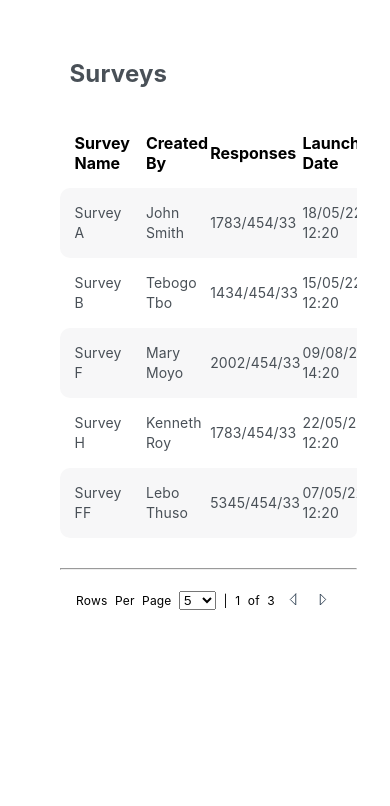
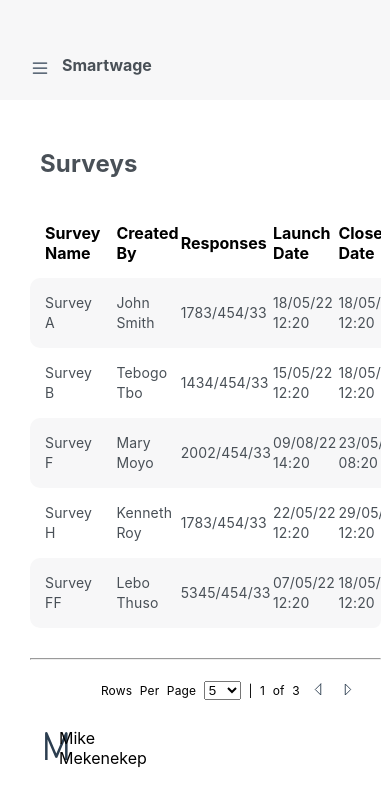
Before and after one commit to DesmondM/paginated-dashboard, a React (Vite) app: page / in a window 390 px wide. Shown: the top 806 px of the page. Built offline with nearby package versions, Linux system fonts and the light colour scheme; data requests are answered from the project's data file.

Commit message:
version 5

```diff
--- a/src/App.css
+++ b/src/App.css
@@ -48,6 +48,10 @@
 
 button {
   font-size: calc(10px + 2vmin);
+}
+.container {
+  display: flex;
+  flex-direction: row;
 }
 #menu {
   background: #f7f7f8;
@@ -218,10 +222,55 @@
 }
 
 @media only screen and (max-width: 768px) {
+  /* #menu {
+    display: none;
+    width: 100%;
+  }
+
+  #interface {
+    width: 100%;
+  } */
+  .container {
+    display: flex;
+    flex-direction: column;
+  }
   #menu {
-    display: none;
+    display: flex;
+    flex-direction: row;
+    background: #f7f7f8;
+    width: 100%;
+    height: 100px;
   }
-  /* #interface {
-    display: none;
-  } */
+
+  #menu .logo {
+    display: flex;
+    flex-direction: row;
+    align-items: center;
+    color: #495057;
+    padding: 30px 20px 0 20px;
+  }
+
+  #menu .logo svg {
+    width: 40px;
+    margin-right: 2px;
+  }
+
+  #menu .items {
+    display: flex;
+    flex-direction: row;
+    align-items: center;
+    color: #495057;
+    padding: 30px 0 0 30px;
+  }
+  #menu .items li {
+    margin-top: 40px;
+    width: 40px;
+    list-style: none;
+  }
+  #menu .items li svg {
+    display: flex;
+    flex-direction: row;
+    width: 40px;
+    margin-right: 5px;
+  }
 }
--- a/src/components/Surveys.tsx
+++ b/src/components/Surveys.tsx
@@ -39,7 +39,7 @@
   };
 
   return (
-    <div className="App">
+    <div className="container">
       <section id="menu">
         <div className="logo">
           <LogoSvg />
```
